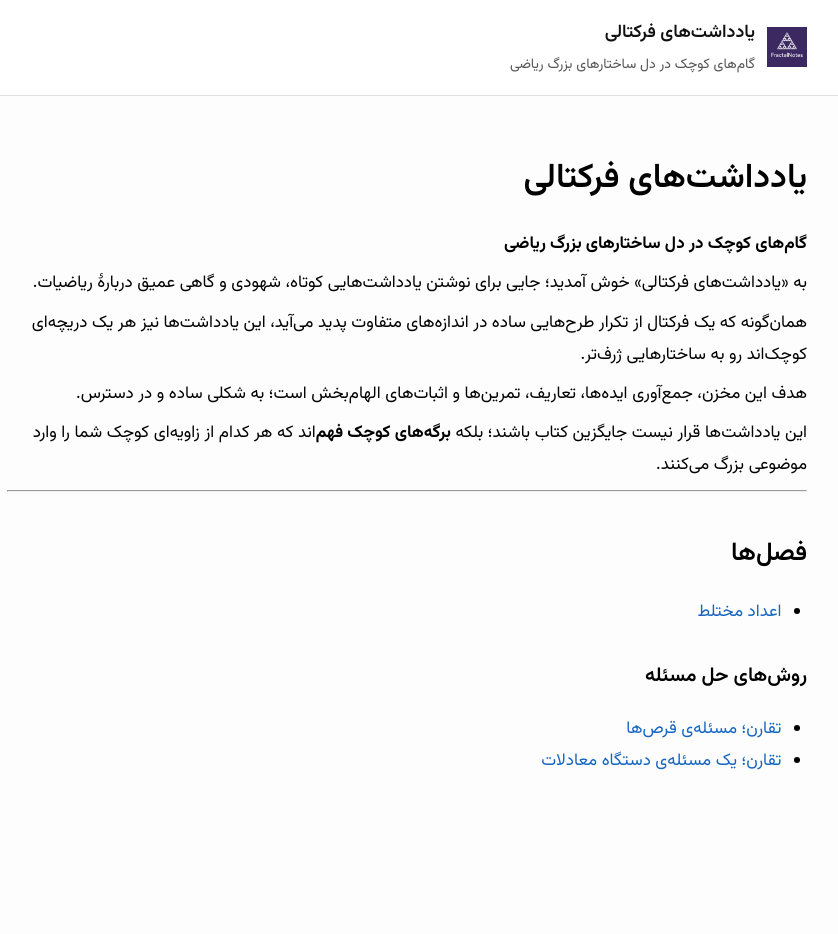
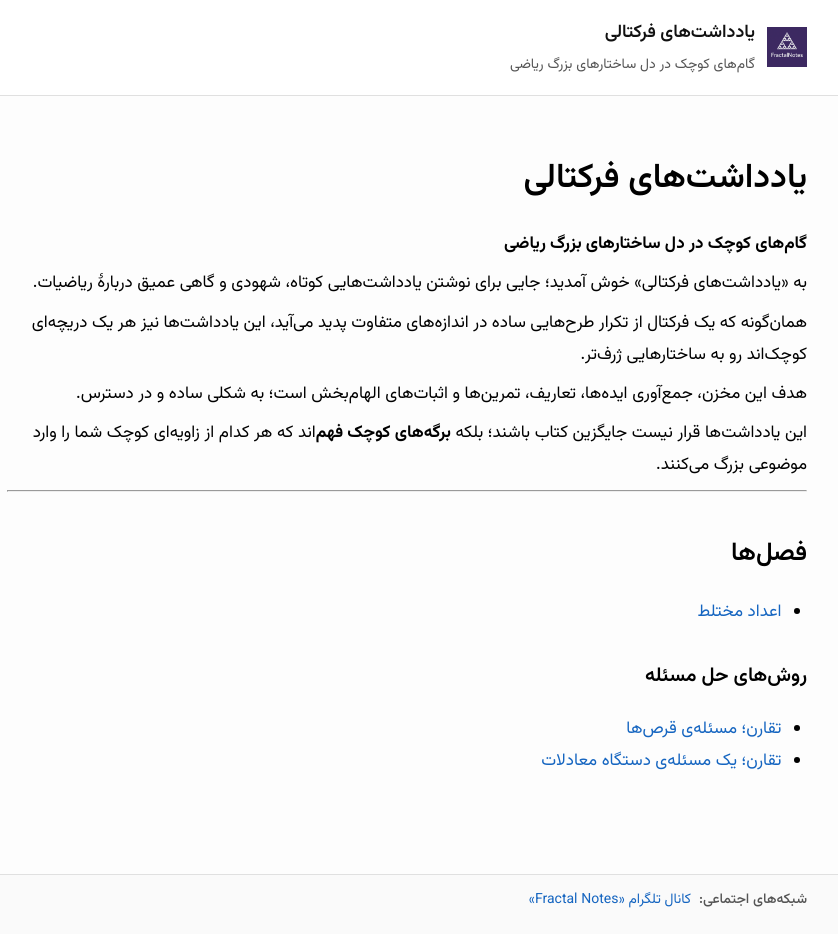
Before and after one commit to pooyarezaie/Fractal-Notes, a Jekyll site: the page built from index.md, in a window 1280 px wide. Shown: the whole page, without its empty margins (233-1071 px from the left). Built offline with Jekyll 4.4.1, drawn with Linux system fonts in a browser that asks for light colours; before the commit the page ends 900 px from its top, so only the background shows below that.

Commit message:
Add link to the telegram channel

```diff
--- a/_layouts/default.html
+++ b/_layouts/default.html
@@ -38,5 +38,14 @@
     <main class="container">
       {{ content }}
     </main>
+
+    <footer class="site-footer">
+      <div class="site-footer-inner">
+        <span class="site-footer-label">شبکه‌های اجتماعی:</span>
+        <a href="https://t.me/FractalNotes" class="social-link" target="_blank" rel="noopener">
+          کانال تلگرام «Fractal Notes»
+        </a>
+      </div>
+    </footer>
   </body>
 </html>
--- a/assets/css/style.css
+++ b/assets/css/style.css
@@ -53,6 +53,31 @@ body {
     color: #555555;
 }
 
+.site-footer {
+    border-top: 1px solid #e0e0e0;
+    margin-top: 32px;
+    background: #fafafa;
+}
+
+.site-footer-inner {
+    max-width: 800px;
+    margin: 0 auto;
+    padding: 12px 16px 20px 16px;
+    font-size: 14px;
+    color: #555555;
+    display: flex;
+    align-items: center;
+    gap: 8px;
+}
+
+.site-footer-label {
+    font-weight: 500;
+}
+
+.social-link {
+    color: #1565c0;
+}
+
 main.container {
     max-width: 800px;
     margin: 24px auto 40px auto;
```
